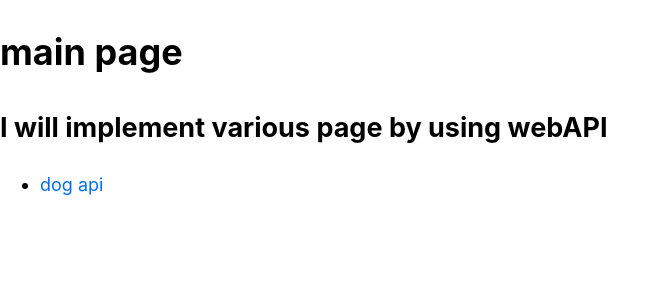
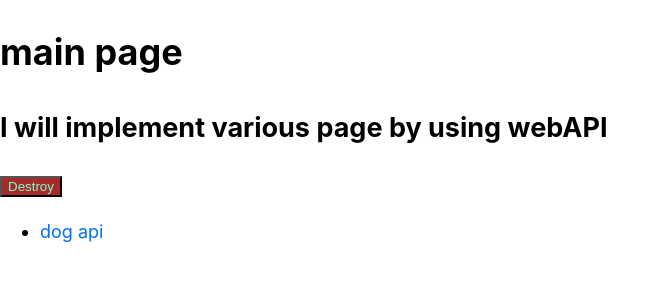
Before and after one commit to onikun94/next-api-app, a Next.js app: page / in a window 1280 px wide. Shown: the top 300 px of the page, without its empty margins (0-669 px from the left). Built offline with nearby package versions, Linux system fonts and the light colour scheme.

Commit message:
Add Button

```diff
--- /dev/null
+++ b/components/Button.module.css
@@ -0,0 +1,4 @@
+.error {
+  color: aquamarine;
+  background-color: brown;
+}
--- /dev/null
+++ b/components/Button.tsx
@@ -0,0 +1,8 @@
+import styles from "./Button.module.css";
+export const Button = () => {
+  return (
+    <button type="button" className={styles.error}>
+      Destroy
+    </button>
+  );
+};
--- a/pages/index.tsx
+++ b/pages/index.tsx
@@ -1,10 +1,15 @@
-import next from "next";
+import { Button } from "../components/Button";
 import Link from "next/link";
+import Head from "next/head";
 const Home = () => {
   return (
     <div>
+      <Head>
+        <title>HELLO ONIKUN</title>
+      </Head>
       <h1>main page</h1>
       <h2>I will implement various page by using webAPI</h2>
+      <Button />
       <ul>
         <li>
           <Link href="posts/first-post">
```
